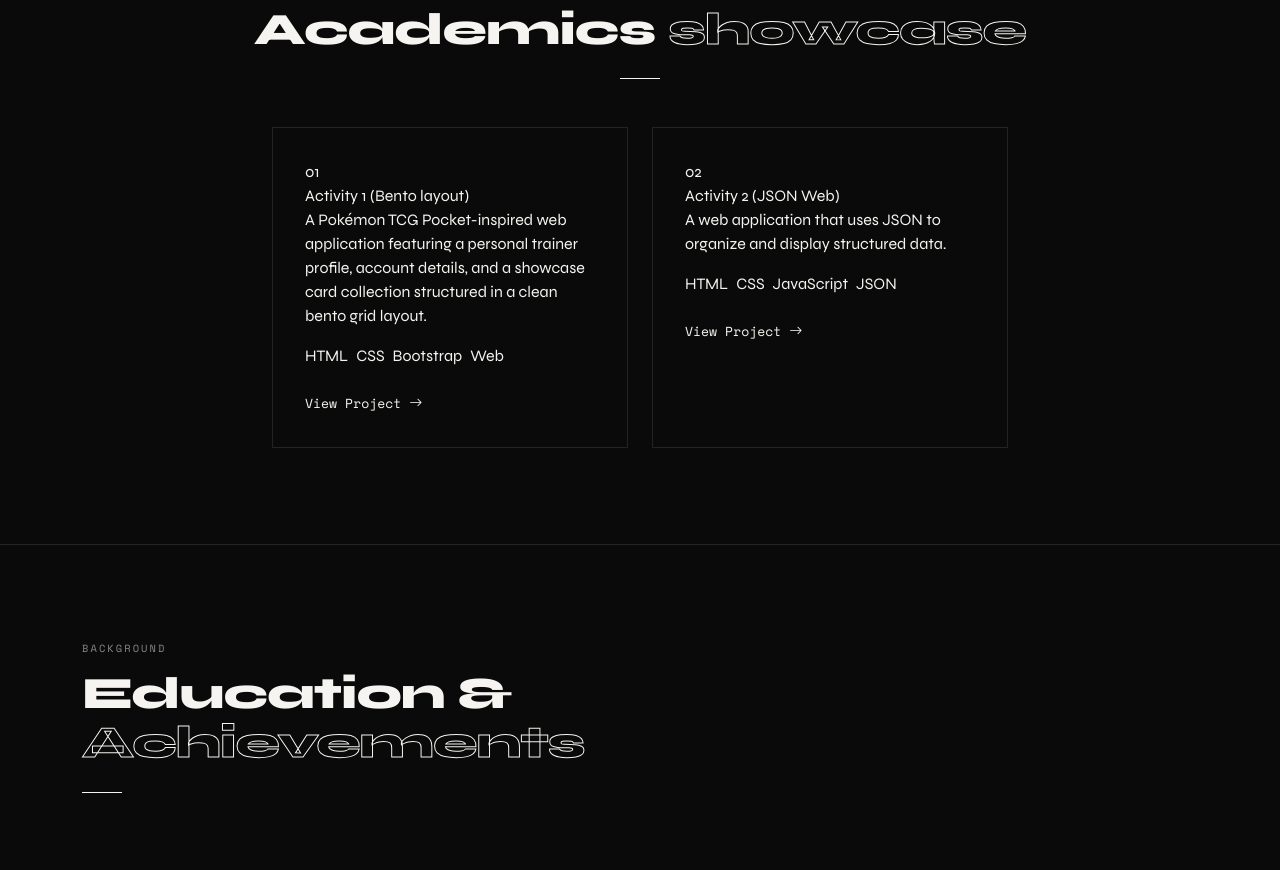
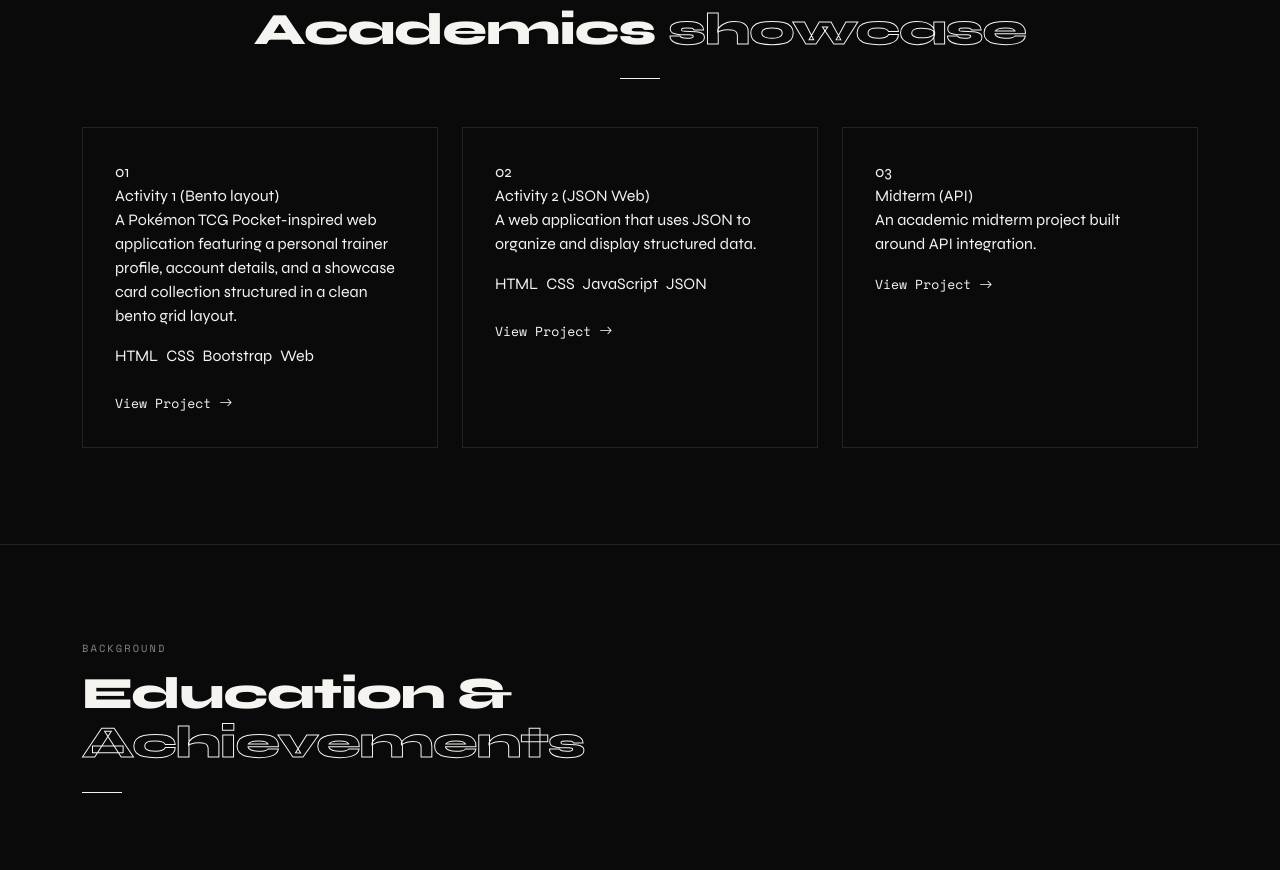
Before and after one commit to justinbelarmino/justinbelarmino.github.io, a plain HTML site: page index.html in a window 1280 px wide. Shown: the part 3176-4046 px from the top of the page. Drawn offline with nearby package versions, Linux system fonts and the light colour scheme.

Commit message:
academics 3rd card midterm

```diff
--- a/index.html
+++ b/index.html
@@ -295,6 +295,15 @@
               rel="noopener noreferrer">View Project <i class="bi bi-arrow-right"></i></a>
           </div>
         </div>
+        <div class="col-md-6 col-lg-4 fade-up">
+          <div class="project-card">
+            <div class="project-num">03</div>
+            <div class="project-title">Midterm (API)</div>
+            <p class="project-desc">An academic midterm project built around API integration.</p>
+            <a href="https://justinbelarmino.github.io/activities/midterm(api)/" class="project-link" target="_blank"
+              rel="noopener noreferrer">View Project <i class="bi bi-arrow-right"></i></a>
+          </div>
+        </div>
       </div>
     </div>
   </section>
```
